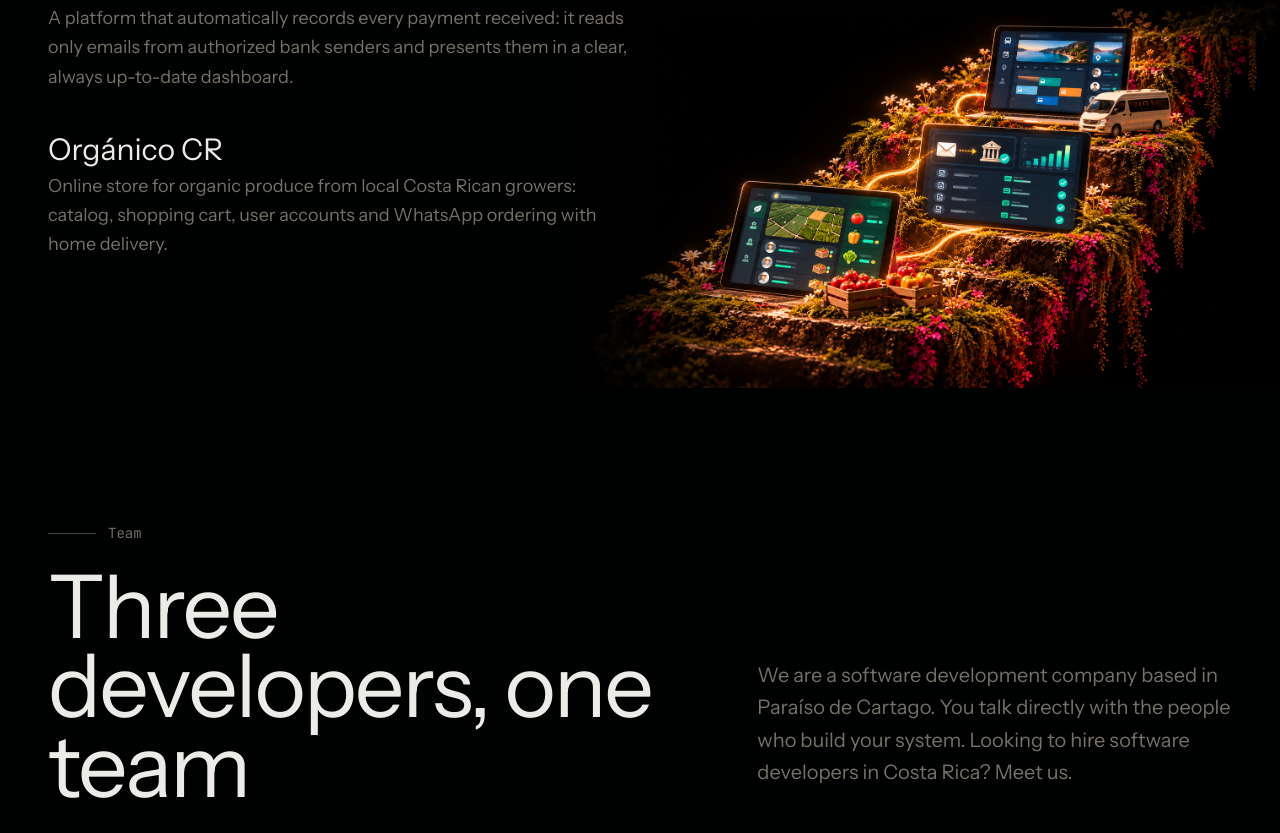
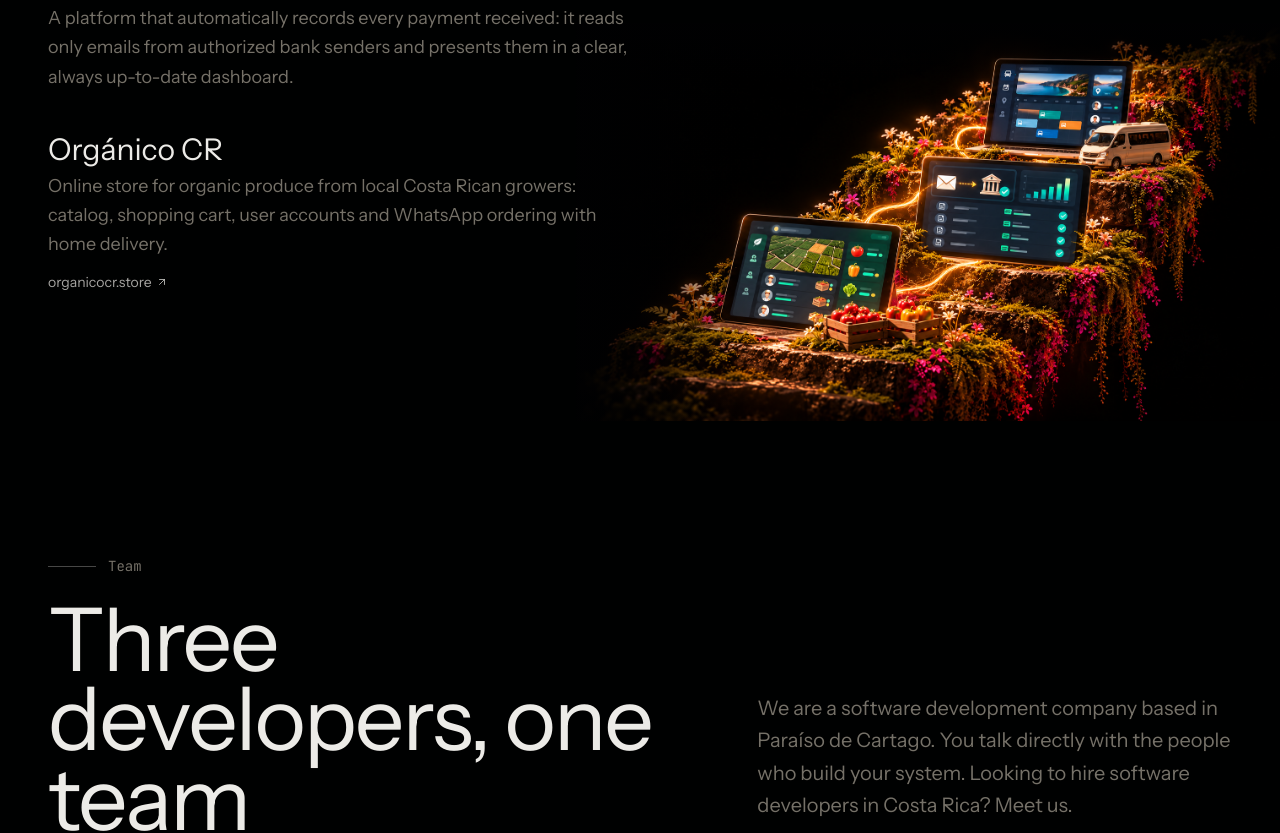
Before and after one commit to FreelancersProjects2026/Landing-Page, a Next.js app: page /en in a window 1280 px wide. Shown: the part 4640-5473 px from the top of the page. Built offline with nearby package versions, Linux system fonts and the light colour scheme.

Commit message:
feat(proyectos): T03 enlace externo opcional en la tarjeta del proyecto
Co-Authored-By: Claude Opus 5.5 <noreply@anthropic.com>

```diff
--- a/src/components/landing/projects-section.tsx
+++ b/src/components/landing/projects-section.tsx
@@ -1,7 +1,10 @@
 'use client'
 
 import { useState, useEffect, useRef } from 'react'
+import { ArrowUpRight } from 'lucide-react'
 import type { Project } from '@modules/company-profile'
+
+import { externalLinkProps } from './external-link'
 import { sectionIds } from './section-ids'
 
 type ProjectsSectionProps = {
@@ -76,6 +79,16 @@ export function ProjectsSection({ label, title, items }: ProjectsSectionProps) {
               <p className="text-lg text-muted-foreground leading-relaxed">
                 {project.description}
               </p>
+              {project.link && (
+                <a
+                  href={project.link.url}
+                  {...externalLinkProps}
+                  className="mt-3 text-sm text-foreground/70 hover:text-foreground transition-colors inline-flex items-center gap-1 group"
+                >
+                  {project.link.label}
+                  <ArrowUpRight className="w-3 h-3 transition-transform group-hover:-translate-y-0.5 group-hover:translate-x-0.5" />
+                </a>
+              )}
             </article>
           ))}
         </div>
```
Also changed, not shown: 2 other files (tests, documents, lock files or other folders).
